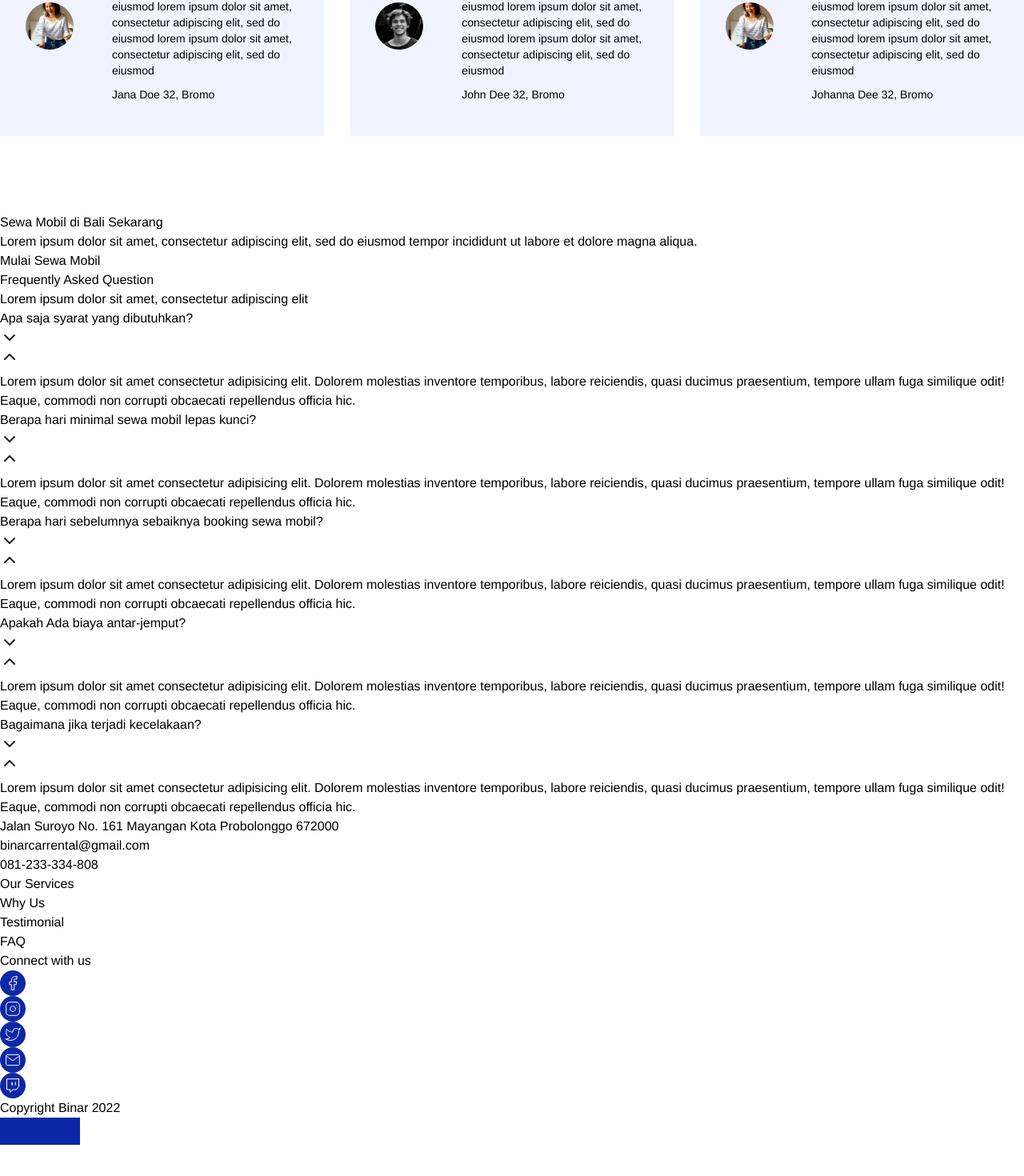
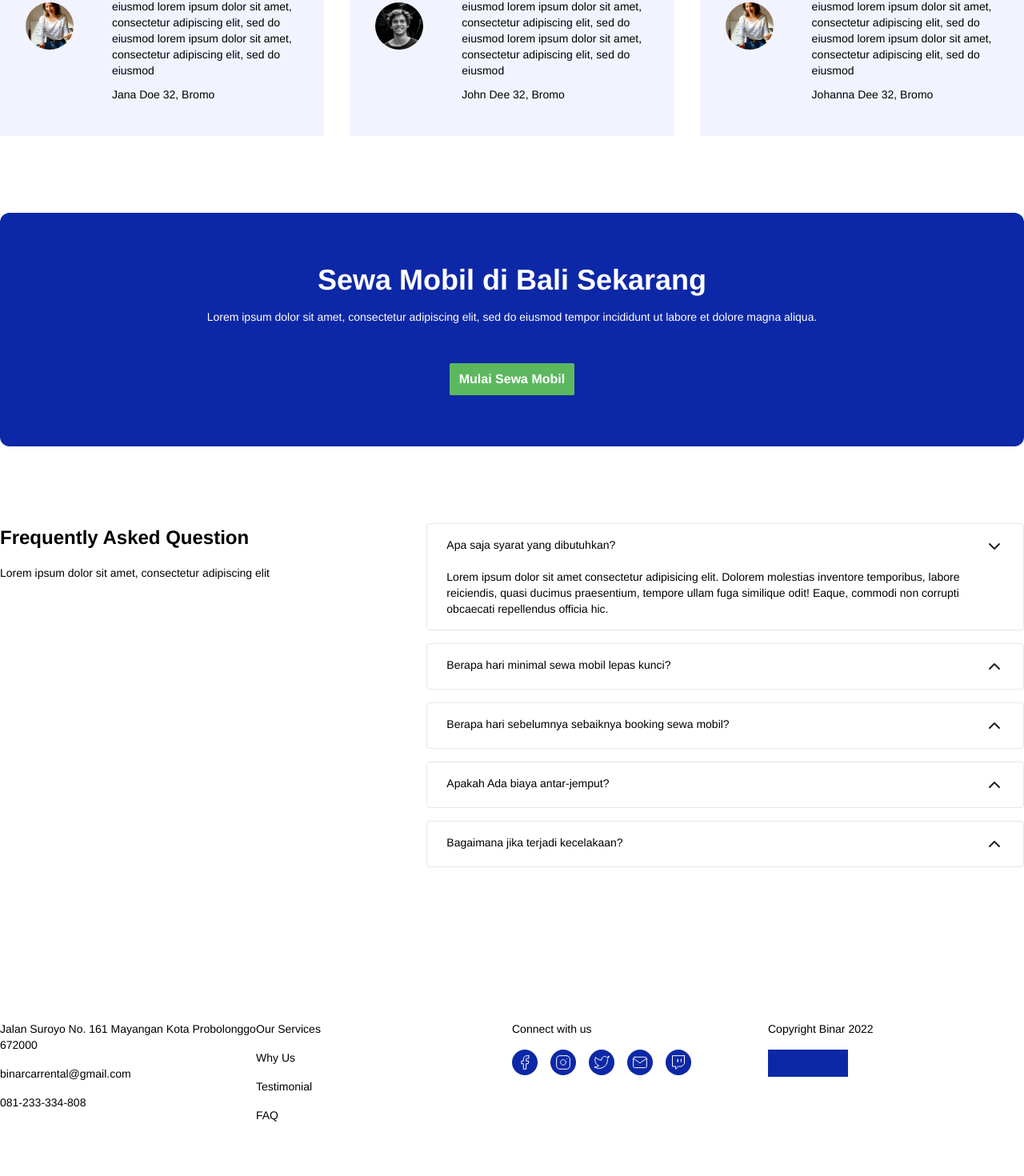
Before and after one commit to ThanWeb/Car-Rental, a React (Vite) app: page / in a window 1280 px wide. Shown: the part 1799-3269 px from the top of the page at 80% size. Before the commit the page ends 3230 px from the top, so only its background shows below. Built offline with nearby package versions, Linux system fonts and the light colour scheme.

Commit message:
Styling footer and another components

```diff
--- a/src/components/Footer.tsx
+++ b/src/components/Footer.tsx
@@ -3,14 +3,15 @@ import { Link } from 'react-router-dom'
 
 const Footer = (): ReactElement => {
     return (
-        <footer>
-            <div>
+        <footer className='py-24'>
+            <div className='container flex mx-auto'>
+                <div className='w-1/4 flex flex-col gap-y-4 font-light text-sm'>
                     <p>Jalan Suroyo No. 161 Mayangan Kota Probolonggo 672000</p>
                     <p>binarcarrental@gmail.com</p>
                     <p>081-233-334-808</p>
                 </div>
-            <div>
-                <ul>
+                <div className='w-1/4 font-normal text-sm'>
+                    <ul className='flex flex-col gap-y-4'>
                         <li>
                             <Link to='#our-services'>Our Services</Link>
                         </li>
@@ -25,9 +26,9 @@ const Footer = (): ReactElement => {
                         </li>
                     </ul>
                 </div>
-            <div>
+                <div className='w-1/4 flex flex-col gap-y-4 font-light text-sm'>
                     <p>Connect with us</p>
-                <div>
+                    <div className='flex gap-x-4'>
                         <Link to='https://www.facebook.com/' target='_blank'>
                             <img src='images/icons/facebook.svg' alt='Facebook' title='Facebook'/>
                         </Link>
@@ -45,9 +46,10 @@ const Footer = (): ReactElement => {
                         </Link>
                     </div>
                 </div>
-            <div>
-                <p>Copyright Binar 2022</p>
+                <div className='w-1/4'>
+                    <p className='mb-4 text-sm font-light'>Copyright Binar 2022</p>
                     <img src='images/logo/logo.svg' alt='Binar Car Rental Logo' title='Binar Car Rental Logo'/>
+                </div>
             </div>
         </footer>
     )
--- a/src/components/FrequentlyAskQuestions.tsx
+++ b/src/components/FrequentlyAskQuestions.tsx
@@ -1,4 +1,5 @@
 import type { ReactElement } from 'react'
+import { useState } from 'react'
 
 interface Question {
     question: string
@@ -29,24 +30,35 @@ const FrequentlyAskQuestions = (): ReactElement => {
         }
     ]
 
+    const [showedQuestion, setShowedQuestion] = useState(0)
+
+    const changeShowedQuestion = (value: number): void => {
+        if (showedQuestion === value) {
+            setShowedQuestion(-1)
+        } else {
+            setShowedQuestion(value)
+        }
+    }
+
     return (
-        <div>
-            <div>
-                <h2>Frequently Asked Question</h2>
-                <p>Lorem ipsum dolor sit amet, consectetur adipiscing elit</p>
+        <div className='py-24'>
+            <div className='container flex mx-auto'>
+                <div className='w-5/12'>
+                    <h2 className='text-2xl leading-9 font-bold'>Frequently Asked Question</h2>
+                    <p className='text-sm font-light mt-4'>Lorem ipsum dolor sit amet, consectetur adipiscing elit</p>
                 </div>
-            <div>
+                <div className='w-7/12 flex flex-col gap-y-4'>
                     {
                         questions.map((item, index) =>
-                        <div key={index}>
-                            <div>
+                            <div key={index} className='rounded border px-6 py-4 text-sm font-light'>
+                                <div className='flex justify-between'>
                                     <p>{item.question}</p>
-                                <button type='button'>
-                                    <img src='images/icons/chevron_down.svg' alt='More' title='More'/>
-                                    <img src='images/icons/chevron_up.svg' alt='Close' title='Close'/>
+                                    <button type='button' onClick={() => { changeShowedQuestion(index) }}>
+                                        <img src='images/icons/chevron_down.svg' alt='More' title='More' className={index === showedQuestion ? 'block' : 'hidden'}/>
+                                        <img src='images/icons/chevron_up.svg' alt='Close' title='Close' className={index === showedQuestion ? 'hidden' : 'block'}/>
                                     </button>
                                 </div>
-                            <div>
+                                <div className={`${index === showedQuestion ? 'block' : 'hidden'} mt-4`}>
                                     <p>{item.answer}</p>
                                 </div>
                             </div>
@@ -54,6 +66,7 @@ const FrequentlyAskQuestions = (): ReactElement => {
                     }
                 </div>
             </div>
+        </div>
     )
 }
 
--- a/src/components/StartRent.tsx
+++ b/src/components/StartRent.tsx
@@ -4,9 +4,11 @@ import { Link } from 'react-router-dom'
 const StartRent = (): ReactElement => {
     return (
         <div>
-            <h1>Sewa Mobil di Bali Sekarang</h1>
-            <p>Lorem ipsum dolor sit amet, consectetur adipiscing elit, sed do eiusmod tempor incididunt ut labore et dolore magna aliqua.</p>
-            <Link to='/cars'>Mulai Sewa Mobil</Link>
+            <div className='container p-16 text-center bg-darker-blue mx-auto text-white rounded-xl'>
+                <h1 className='text-4xl font-bold mb-4'>Sewa Mobil di Bali Sekarang</h1>
+                <p className='text-sm font-light'>Lorem ipsum dolor sit amet, consectetur adipiscing elit, sed do eiusmod tempor incididunt ut labore et dolore magna aliqua.</p>
+                <Link to='/search' className='btn-start px-3 py-2 font-bold mt-12 inline-block'>Mulai Sewa Mobil</Link>
+            </div>
         </div>
     )
 }
```
Lines whose indentation alone changed are shown as unchanged.
